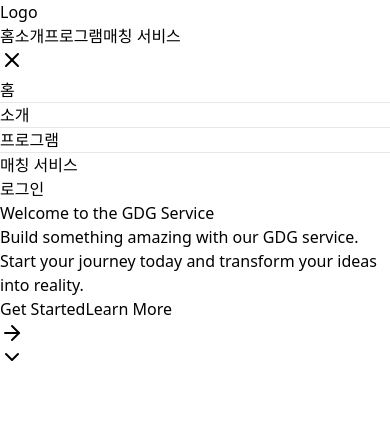
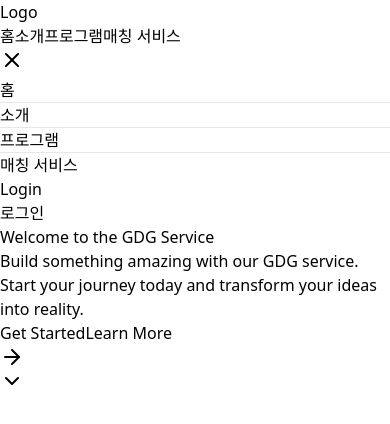
Before and after one commit to New-Year-Hackathon-Google/Fullstack, a Next.js app: page / in a window 390 px wide. Both pictures are taken after a click on the button 12 px from the left and 60 px from the top of the page. Shown: the top 424 px of the page. Built offline with nearby package versions, Linux system fonts and the light colour scheme.

Commit message:
feat: add login link on navbar in mobile screen

```diff
--- a/src/components/layouts/Navbar/MobileDropdown.tsx
+++ b/src/components/layouts/Navbar/MobileDropdown.tsx
@@ -76,6 +76,12 @@
               </div>
             ))}
           </div>
+          <Link
+            href='/login'
+            className='flex justify-center bg-blue-400 py-2 font-semibold text-white duration-200 hover:bg-blue-500'
+          >
+            Login
+          </Link>
         </div>
       )}
     </div>
```
